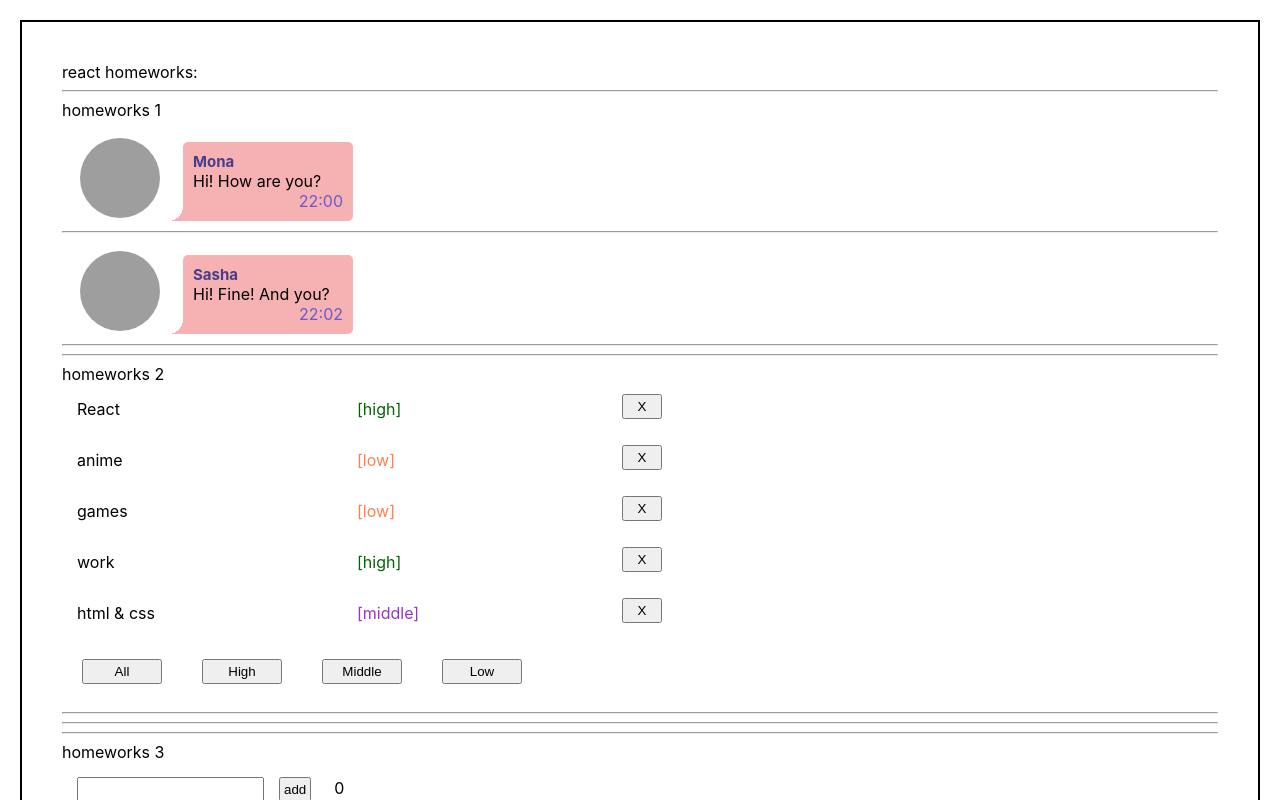
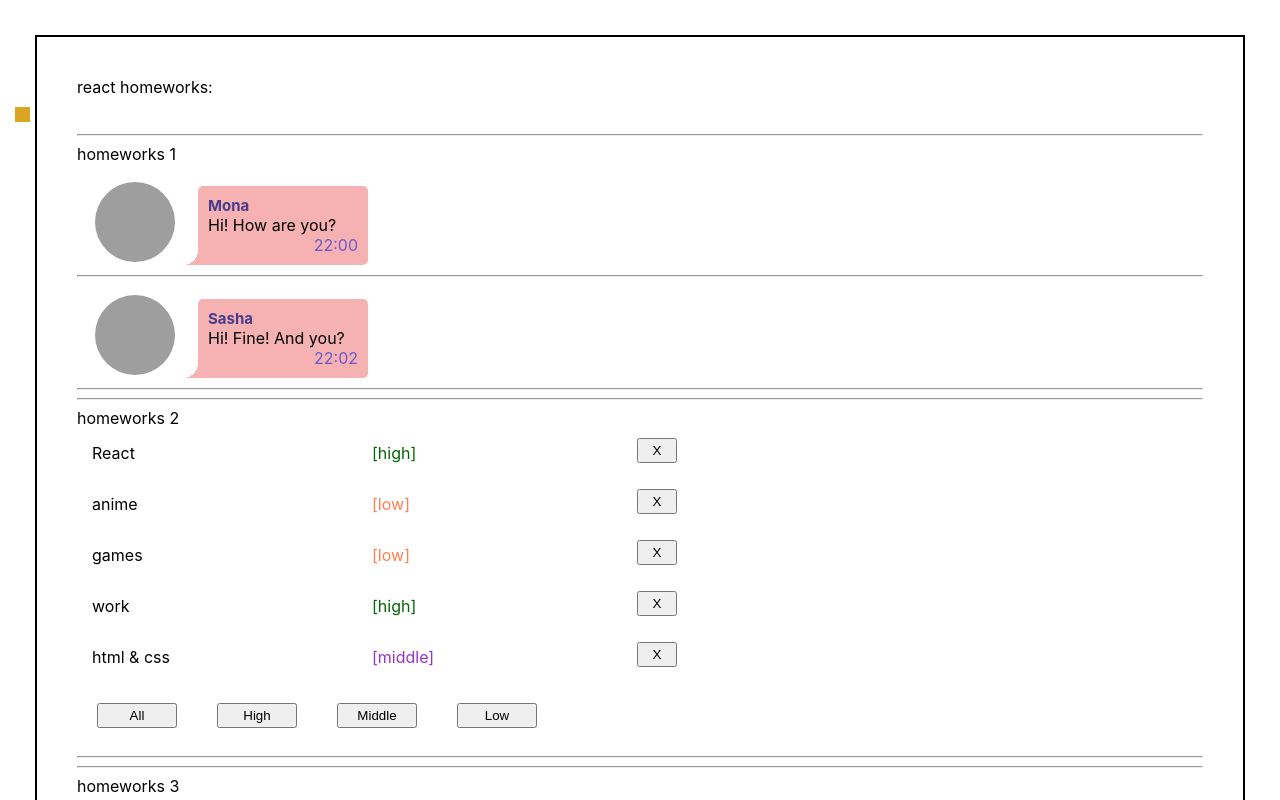
Before and after one commit to MonaMag/homeworks-ignat, a React (Create React App) app: page /#/pre-junior in a window 1280 px wide. Shown: the top 800 px of the page. Built offline with nearby package versions, Linux system fonts and the light colour scheme; grey boxes are pictures that could not be loaded.

Commit message:
HW-5  Refactoring-navbar-on-hover

```diff
--- a/src/p1-main/m1-ui/u1-app/App.module.css
+++ b/src/p1-main/m1-ui/u1-app/App.module.css
@@ -1,5 +1,5 @@
 .App {
-    margin: 20px;
+    margin: 35px;
     padding: 40px;
     border: black solid  2px;
 }
--- a/src/p2-homeworks/h2/HW2.tsx
+++ b/src/p2-homeworks/h2/HW2.tsx
@@ -55,7 +55,6 @@ function HW2() {
                 deleteAffairCallback={deleteAffairCallback}
             />
 
-            <hr/>
             {/*для личного творчества, могу проверить*/}
             {/*<AlternativeAffairs/>*/}
             <hr/>
--- a/src/p2-homeworks/h3/HW3.tsx
+++ b/src/p2-homeworks/h3/HW3.tsx
@@ -26,8 +26,6 @@ function HW3() {
             {/*should work (должно работать)*/}
             <GreetingContainer users={users} addUserCallback={addUserCallback}/>
 
-
-            <hr/>
             {/*для личного творчества, могу проверить*/}
             {/*<AlternativeGreeting/>*/}
             <hr/>
--- a/src/p2-homeworks/h5/HW5.tsx
+++ b/src/p2-homeworks/h5/HW5.tsx
@@ -2,10 +2,11 @@ import React from 'react'
 import Header from './Header'
 import Routes from './Routes'
 import {HashRouter} from "react-router-dom";
+import s from './Header.module.css'
 
 function HW5() {
     return (
-        <div>
+        <div className={s.wrapper}>
             {/*в gh-pages лучше работает HashRouter*/}
             <HashRouter>
                 <Header/>
--- a/src/p2-homeworks/h5/Header.module.css
+++ b/src/p2-homeworks/h5/Header.module.css
@@ -1,46 +1,92 @@
 .header {
-    position: fixed;
-    transition: all 0.3s;
-    left: -100%;
+    margin: 5px;
+}
+.menu{
+    width: 350px;
+    transition-duration: 500ms;
+    transform: translate(-360px);
+}
+.menu:hover {
+    transition-duration: 500ms;
+    transform: translate(0);
+}
 
+.toggleBlock {
+    margin: 5px 0 0px 15px;
+    width: 15px;
+    height: 15px;
+    background-color: goldenrod;
+    display: inline-block;
+}
+
+.menu a {
+    text-decoration: none;
+    font-weight: 900;
+    border: 1px solid goldenrod;
+    border-radius: 3px;
+    padding: 2px;
+    margin: 7px;
 
 }
-
-.header.active {
-    margin-left: 5px;
-    transition: all 0.3s;
-    position: relative;
-    left: 0;
-}
-
-.toggleBlock{
-    margin: 5px 0 0 5px;
-    cursor: pointer;
-    display: inline-block;
-    width: 13px;
-    height: 13px;
-    background-color: #adff2f;
-    border: 1px solid #333333;
-}
-
-.header a {
-    text-decoration: none;
-    margin-right: 9px;
-    padding: 0 8px;
-    color: #333333;
-    border: 1px solid #333333;
-    border-radius: 3px;
-    transition: all 0.3s;
-}
-
-.header a:hover {
+.menu a:hover {
     color: darkmagenta;
     background-color: #ddd;
     border-color: darkmagenta;
 }
 
-.header a.activeLink {
+.menu a.menuActive {
     color: darkmagenta;
     background-color: #ddd;
     border-color: darkmagenta;
 }
+
+
+
+/*
+.header {
+    position: relative;
+    overflow-x: hidden;
+}
+
+.menu {
+    position: fixed;
+    left: 0;
+    top: 0;
+    width: 30%;
+    height: 100vh;
+}
+
+.menuList {
+    display: flex;
+    justify-content: left;
+    align-items: baseline;
+    height: 50%;
+    transition: 0.5s;
+    transform: translateX(10%); !* задаем, что это меню по умолчанию будет спрятано *!
+}
+.menuList:hover {
+    color: coral;
+}
+.menuActive {
+    transform: translateX(100%);
+}
+
+.menuList a {
+    text-decoration: none;
+    font-weight: 900;
+    border: 1px solid goldenrod;
+    border-radius: 3px;
+    padding: 2px;
+    margin: 10px;
+}
+
+.toggleBlock {
+    width: 25px;
+    height: 25px;
+    background-color: goldenrod;
+    position: absolute;
+    right: 60px;
+    top: 8px;
+}
+
+*/
--- a/src/p2-homeworks/h5/Header.tsx
+++ b/src/p2-homeworks/h5/Header.tsx
@@ -1,17 +1,18 @@
 import React, {useState} from 'react'
 import {NavLink} from 'react-router-dom'
 import s from './Header.module.css'
-import { PATH } from './Routes'
+import {PATH} from './Routes'
 
 function Header() {
-    const [toggle, setToggle] = useState(true)
     return (
         <div className={s.header}>
-                <NavLink to={PATH.PRE_JUNIOR} className={s.link} activeClassName={s.activeLink}>pre-junior</NavLink>
-                <NavLink to={PATH.JUNIOR} className={s.link} activeClassName={s.activeLink}>junior</NavLink>
-                <NavLink to={PATH.JUNIOR_PLUS} className={s.link} activeClassName={s.activeLink}>junior-plus</NavLink>
-                <span className={s.toggleBlock} onClick={ () => setToggle(true)}/>
-            {toggle && <span className={s.toggleBlock} onClick={() => setToggle(false)}/>}
+                <nav className={s.menu}>
+                    <NavLink to={PATH.PRE_JUNIOR}  activeClassName={s.menuActive}>PreJunior</NavLink>
+                    <NavLink to={PATH.JUNIOR}  activeClassName={s.menuActive}>Junior</NavLink>
+                    <NavLink to={PATH.JUNIOR_PLUS} activeClassName={s.menuActive}>JuniorPlus</NavLink>
+                    <span className={s.toggleBlock}/>
+                </nav>
+
         </div>
     )
 }
--- /dev/null
+++ b/src/p2-homeworks/h5/pages/Error404.module.css
@@ -0,0 +1,22 @@
+.wrapper {
+    display: flex;
+    flex-direction: column;
+    justify-content: flex-start;
+    align-items: center;
+}
+
+.error {
+    font-size: 15em;
+    color: red;
+}
+
+.errorText {
+    font-size: 4em;
+    color: white;
+}
+
+.errorText2 {
+    margin-top: 20px;
+    font-size: 2em;
+    color: white;
+}
--- a/src/p2-homeworks/h5/pages/Error404.tsx
+++ b/src/p2-homeworks/h5/pages/Error404.tsx
@@ -1,11 +1,12 @@
 import React from 'react'
+import s from './Error404.module.css'
 
 function Error404() {
     return (
-        <div>
-            <div>404</div>
-            <div>Page not found!</div>
-            <div>—ฅ/ᐠ.̫ .ᐟ\ฅ—</div>
+        <div className={s.wrapper}>
+            <div  className={s.error}>404</div>
+            <div className={s.errorText}>Page not found!</div>
+            <div className={s.errorText2}>—ฅ/ᐠ.̫ .ᐟ\ฅ—</div>
         </div>
     )
 }
```
